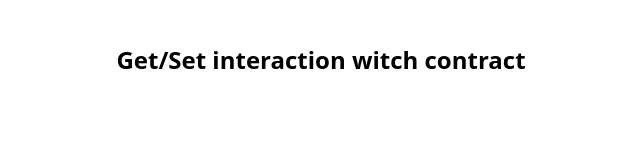
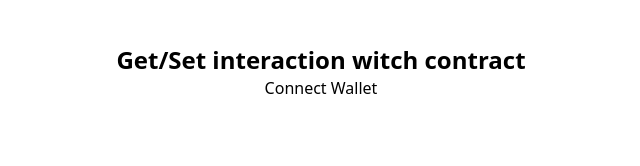
Before and after one commit to atroopa/react-simple-ethers, a React (Create React App) app: page / in a window 1280 px wide. Shown: the top 166 px of the page, without its empty margins (319-959 px from the left). Built offline with nearby package versions, Linux system fonts and the light colour scheme.

Commit message:
create all useState for build project

```diff
--- a/src/components/SimpleStore.jsx
+++ b/src/components/SimpleStore.jsx
@@ -2,9 +2,13 @@ import React, {useState} from 'react';
 
 const SimpleStore = () => {
 
-    const [errorMessage, setErrorMessage]      = useState(null);
-    const [defaultAccount , setDefaultAccount] = useState(null);
-    const [connectButtonText, setConnectButtonText] = useState(null);
+    const [errorMessage, setErrorMessage]             = useState(null);
+    const [defaultAccount , setDefaultAccount]        = useState(null);
+    const [connectButtonText, setConnectButtonText]   = useState('Connect Wallet');
+    const [currentContractVal, setCurrentContractVal] = useState(null);
+    const [provider , setProvider]                    = useState(null);
+    const [signer , setSigner]                        = useState(null);
+    const [contrsct, setContrsct]                     = useState(null);
 
     const connectWalletHandler = () => {
 
```
